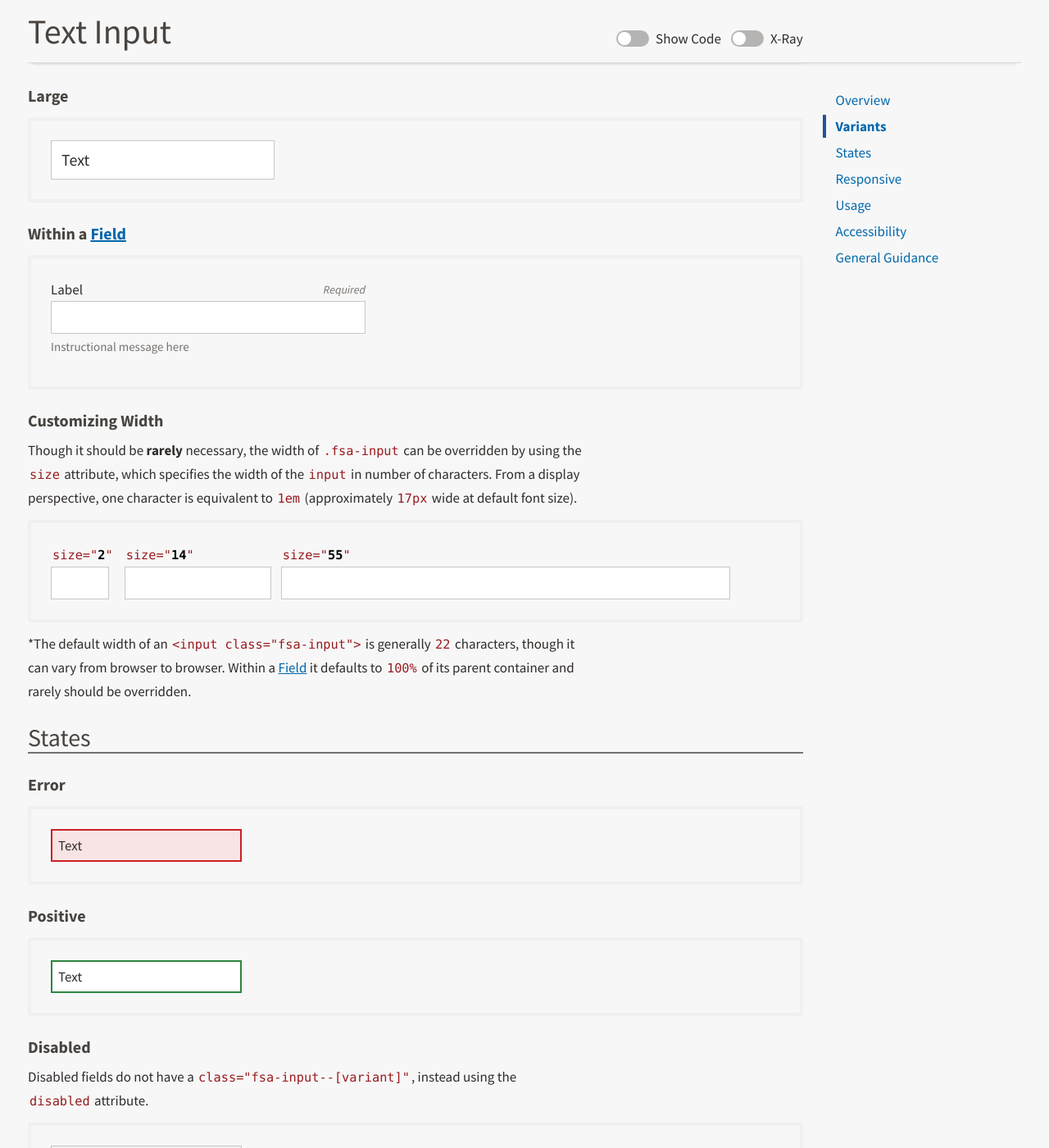
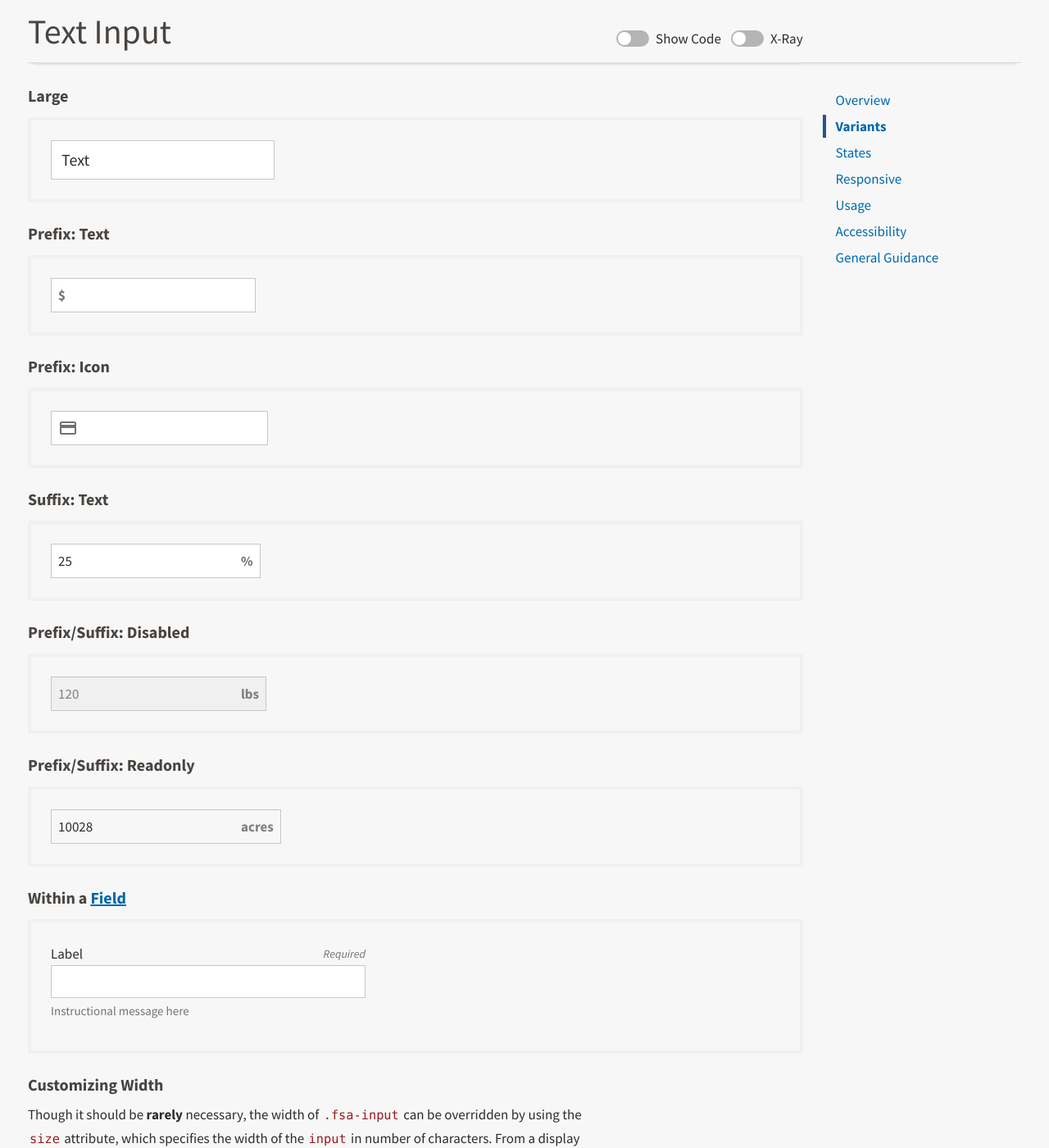
Before and after one commit to USDA-FSA/fsa-design-system, a Jekyll site: the page built from components/text-input/index.md, in a window 1280 px wide and 1400 px high, scrolled down 1234 px. Shown: the whole window at 82% size. Built offline with Jekyll 4.4.1, drawn with Linux system fonts in a browser that asks for light colours.

Commit message:
Initial Prefix/Suffix [amends #483]

```diff
--- a/components/text-input/index.md
+++ b/components/text-input/index.md
@@ -56,6 +56,61 @@ The style for `<input>` text components always start with `class="fsa-input"`, m
 
 {% capture snippet %}
 <input class="fsa-input fsa-input--large" type="text" name="ytrewq" value="Text" placeholder="Placeholder">
+{% endcapture %}
+
+{% include preview-and-snippet.html %}
+
+### Prefix: Text
+
+{% capture snippet %}
+<span class="fsa-affix">
+  <label for="affix-example__00" class="fsa-affix__prefix" aria-hidden="true" title="Dollars">$</label>
+  <input id="affix-example__00" class="fsa-input fsa-affix__item" type="text" name="some_name" value="">
+</span>
+{% endcapture %}
+
+{% include preview-and-snippet.html %}
+
+### Prefix: Icon
+
+{% capture snippet %}
+<span class="fsa-affix">
+  <label for="affix-example__06" class="fsa-affix__prefix" aria-hidden="true"><svg class="fsa-icon fsa-icon--size-2" aria-hidden="true" focusable="false" role="img" fill="#494440" xmlns="http://www.w3.org/2000/svg" width="24" height="24" viewBox="0 0 24 24"><path d="M20 4H4c-1.11 0-1.99.89-1.99 2L2 18c0 1.11.89 2 2 2h16c1.11 0 2-.89 2-2V6c0-1.11-.89-2-2-2zm0 14H4v-6h16v6zm0-10H4V6h16v2z"></path></svg></label>
+  <input id="affix-example__06" class="fsa-input fsa-affix__item" type="text" name="some_name" value="">
+</span>
+{% endcapture %}
+
+{% include preview-and-snippet.html %}
+
+### Suffix: Text
+
+{% capture snippet %}
+<span class="fsa-affix">
+  <input id="affix-example__12" class="fsa-input fsa-affix__item" type="text" name="some_name" value="25">
+  <label for="affix-example__12" class="fsa-affix__suffix" aria-hidden="true" title="Percent">%</label>
+</span>
+{% endcapture %}
+
+{% include preview-and-snippet.html %}
+
+### Prefix/Suffix: Disabled
+
+{% capture snippet %}
+<span class="fsa-affix fsa-affix--disabled">
+  <input id="affix-example__13" class="fsa-input fsa-affix__item" disabled="" type="text" name="some_name" value="120">
+  <label for="affix-example__13" class="fsa-affix__suffix" aria-hidden="true" title="Pounds">lbs</label>
+</span>
+{% endcapture %}
+
+{% include preview-and-snippet.html %}
+
+### Prefix/Suffix: Readonly
+
+{% capture snippet %}
+<span class="fsa-affix fsa-affix--readonly">
+  <input id="affix-example__14" class="fsa-input fsa-affix__item" readonly="" type="text" name="some_name" value="10028">
+  <label for="affix-example__14" class="fsa-affix__suffix" aria-hidden="true">acres</label>
+</span>
 {% endcapture %}
 
 {% include preview-and-snippet.html %}
```
